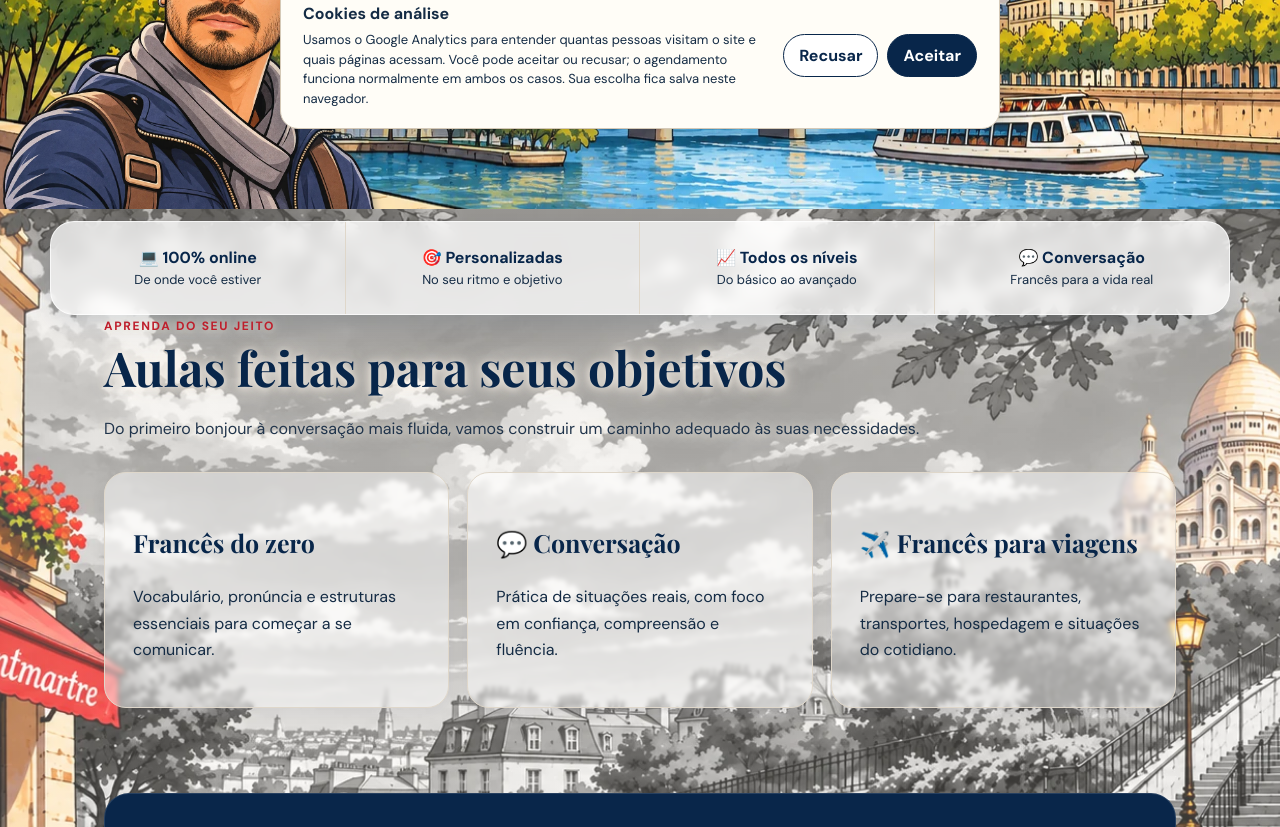
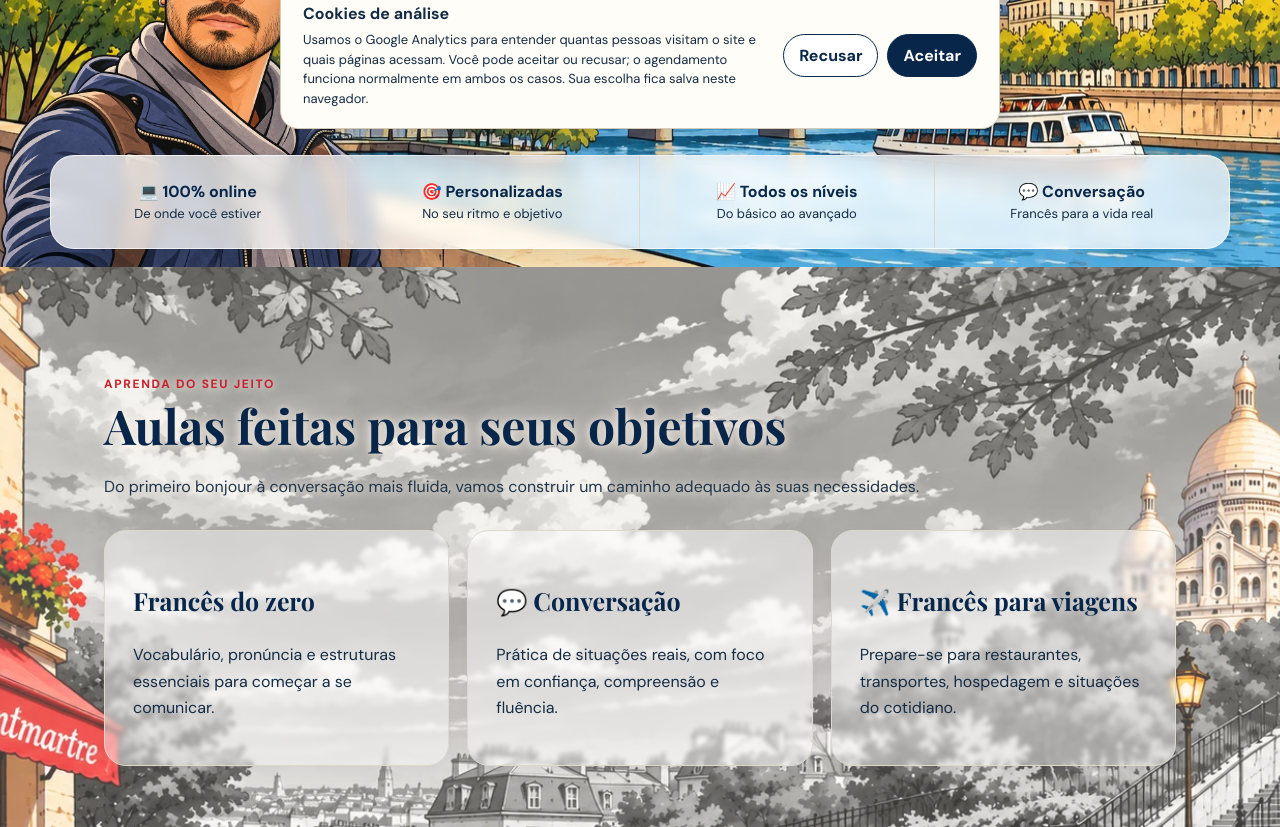
Before and after one commit to chicoailton/prof-francesco, a plain HTML site: page index.html in a window 1280 px wide. Shown: the part 653-1480 px from the top of the page. Drawn offline with nearby package versions, Linux system fonts and the light colour scheme; no server answers.

Commit message:
Update index.html

```diff
--- a/index.html
+++ b/index.html
@@ -695,13 +695,37 @@ footer strong {
 /* Ajuste exclusivo da separação entre a primeira e a segunda paisagem.
    Compensa o espaço extra criado pela barra flutuante. */
 .hero + .benefits + .montmartre-background {
-  margin-top: calc(-1 * var(--benefits-half-height) - 60px);
+  margin-top: calc(-1 * var(--benefits-half-height) - 58px);
 }
 
 /* Faixa creme entre Montmartre, Paris à noite e Louvre. */
 .paris-night-background,
 .booking {
   border-top: var(--espaco-entre-paisagens) solid var(--cream);
+}
+
+/* Painel de benefícios inteiramente dentro da primeira paisagem. */
+.hero { position: relative; }
+.hero .benefits {
+  position: absolute;
+  left: 50%;
+  bottom: 18px;
+  transform: translateX(-50%);
+  width: calc(100% - 30px);
+  max-width: 1180px;
+  margin: 0;
+  z-index: 10;
+  background: rgba(255,255,255,.76);
+  border: 1px solid rgba(255,255,255,.70);
+  -webkit-backdrop-filter: blur(7px);
+  backdrop-filter: blur(7px);
+}
+/* Sem margem negativa na transição para a segunda foto. */
+.hero + .montmartre-background {
+  margin-top: 0;
+}
+@media (max-width: 620px) {
+  .hero .benefits { bottom: 10px; }
 }
 </style>
 <script src="https://challenges.cloudflare.com/turnstile/v0/api.js" async defer></script>
@@ -761,7 +785,6 @@ footer strong {
 </div>
 </div>
 <img alt="Ilustração do Prof Francesco com roupa de viagem" class="portrait" src="assets/prof-francesco.webp"/>
-</header>
 <div class="benefits">
 <div>
 <strong>
@@ -796,6 +819,7 @@ footer strong {
     </span>
 </div>
 </div>
+</header>
 <div class="montmartre-background">
 <section class="section" id="aulas">
 <span class="eyebrow">
```
